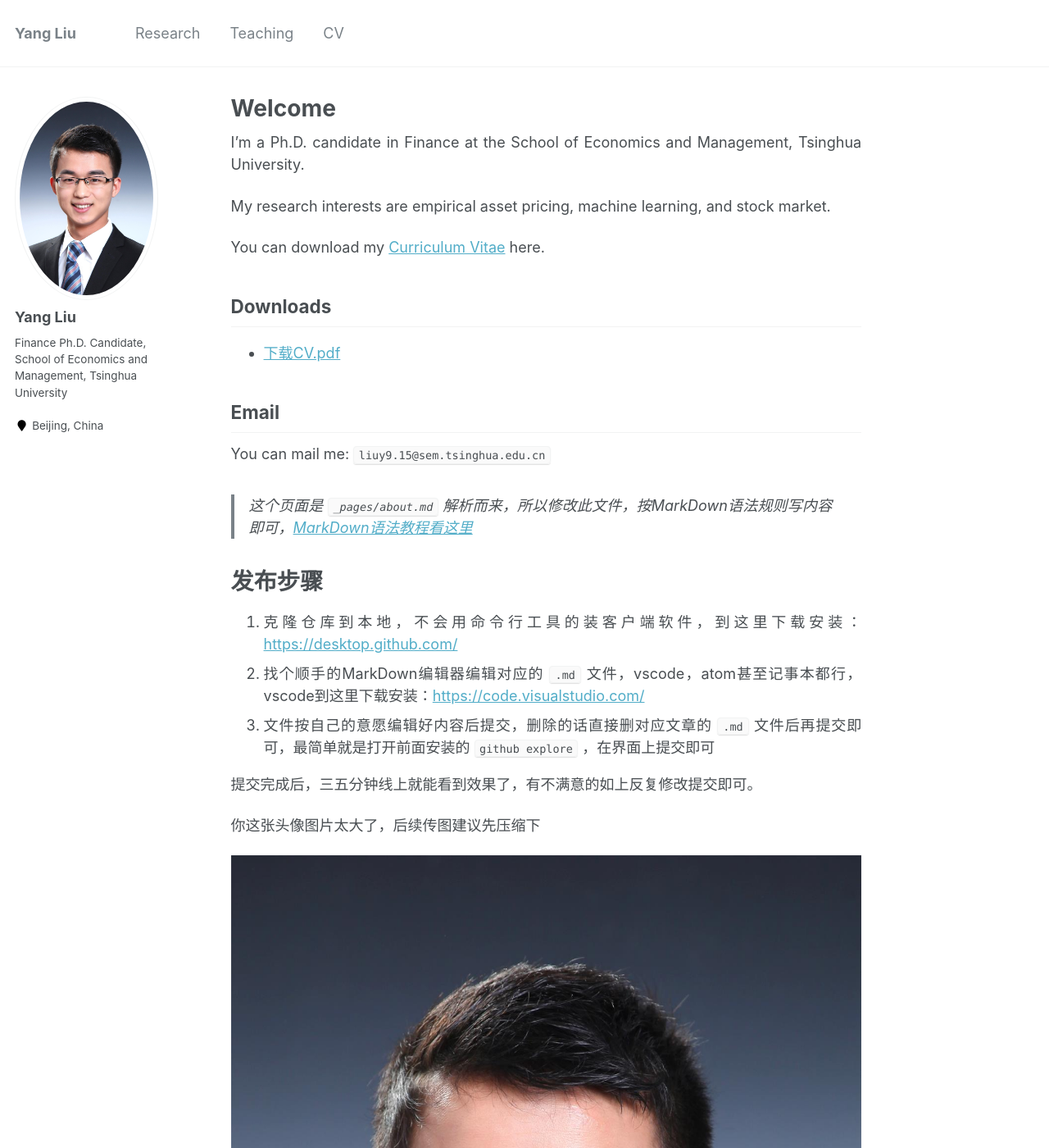
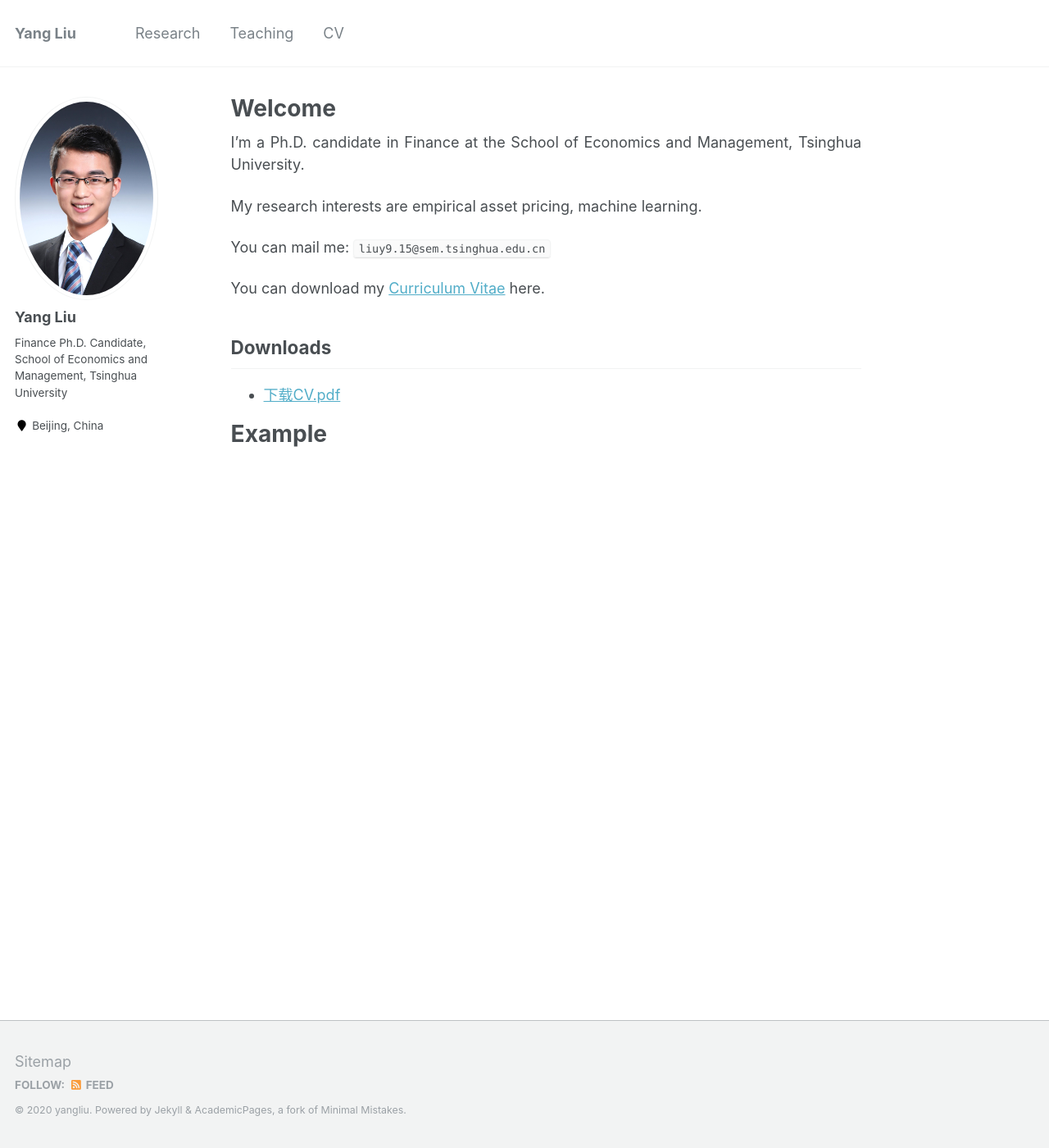
Before and after one commit to yangliu-finance/yangliu-finance.github.io, a Jekyll site: the page built from _pages/about.md, in a window 1280 px wide and 1400 px high. Shown: the whole window at 82% size. Built offline with Jekyll 4.4.1, drawn with Linux system fonts in a browser that asks for light colours.

Commit message:
Revise
Revise

```diff
--- a/_pages/about.md
+++ b/_pages/about.md
@@ -10,8 +10,9 @@ redirect_from:
 
 I’m a Ph.D. candidate in Finance at the School of Economics and Management, Tsinghua University.
 
-My research interests are empirical asset pricing, machine learning, and stock market.
+My research interests are empirical asset pricing, machine learning.
 
+You can mail me: `liuy9.15@sem.tsinghua.edu.cn`
 
 You can download my [Curriculum Vitae](https://yangliu-finance.github.io/files/yangliu_CV.pdf) here.
 
@@ -21,20 +22,4 @@ Downloads
 * [下载CV.pdf](https://yangliu-finance.github.io/files/yangliu_CV.pdf)
 
 
-Email
-------
-You can mail me: `liuy9.15@sem.tsinghua.edu.cn`
-
-> 这个页面是 `_pages/about.md` 解析而来，所以修改此文件，按MarkDown语法规则写内容即可，[MarkDown语法教程看这里](http://xianbai.me/learn-md/article/about/readme.html)
-
-# 发布步骤
-
-1. 克隆仓库到本地，不会用命令行工具的装客户端软件，到这里下载安装：[https://desktop.github.com/](https://desktop.github.com/)
-2. 找个顺手的MarkDown编辑器编辑对应的 `.md` 文件，vscode，atom甚至记事本都行，vscode到这里下载安装：[https://code.visualstudio.com/](https://code.visualstudio.com/)
-3. 文件按自己的意愿编辑好内容后提交，删除的话直接删对应文章的 `.md` 文件后再提交即可，最简单就是打开前面安装的 `github explore` ，在界面上提交即可
-
-提交完成后，三五分钟线上就能看到效果了，有不满意的如上反复修改提交即可。
-
-你这张头像图片太大了，后续传图建议先压缩下
-
-![](../images/Photo_Yang.jpg)
+# Example
```
